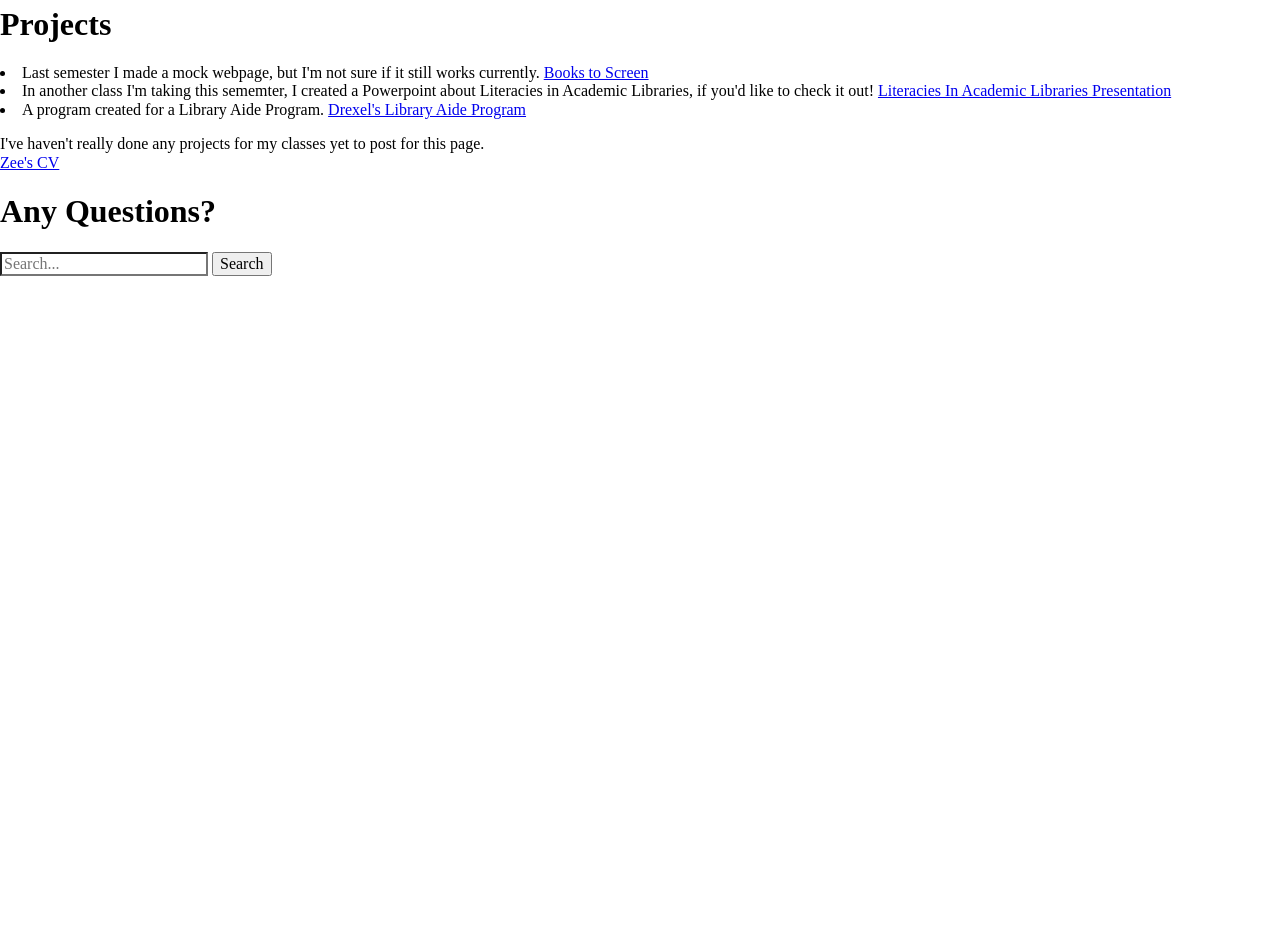
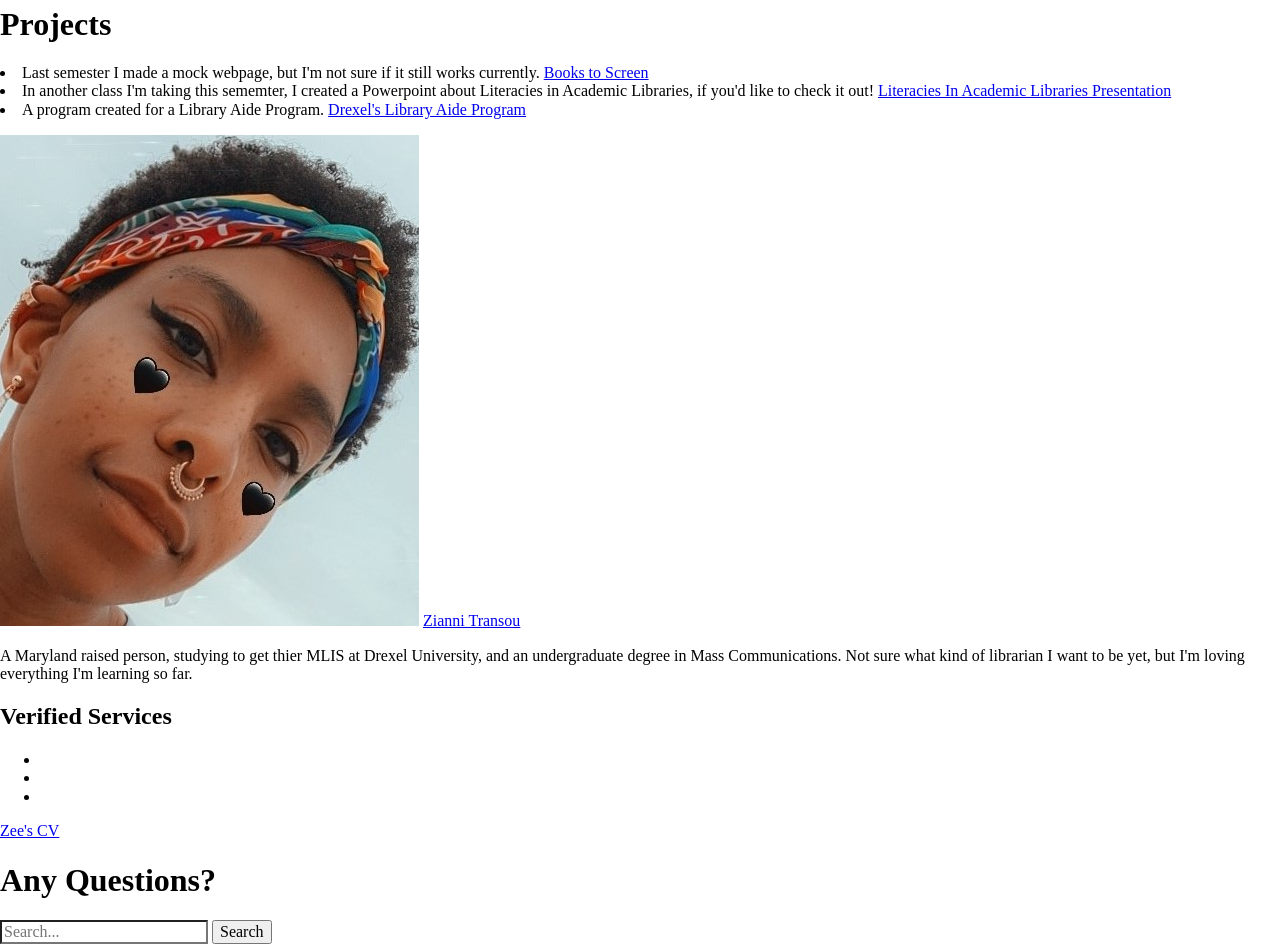
Before and after one commit to zeenerd/Info-552, a plain HTML site: page Week_3_Portfolio/Projects.html in a window 1280 px wide. Shown: the part 240-1184 px from the top of the page. Before the commit the page ends 800 px from the top, so only its background shows below. Drawn offline with Linux system fonts and the light colour scheme.

Commit message:
Didn't add the aside section

```diff
--- a/Week_3_Portfolio/Projects.html
+++ b/Week_3_Portfolio/Projects.html
@@ -36,9 +36,19 @@
       <li> A program created for a Library Aide Program. <a href="https://docs.google.com/document/d/1A1opUNMdRuNrNa-X5BE2KtHEh4FVHGAV2BpRTBLFLpg/edit?usp=sharing">Drexel's Library Aide Program</a></li>
     </p>
 
-<article>
-    I've haven't really done any projects for my classes yet to  post for this page.
-</article>
+    <aside id="index-right">
+        <img src="img/Zee Profile Picture (2).jpg" alt="profile image of Zianni">
+        <a href="https://www.instagram.com/zeemovienerd/">Zianni Transou</a>
+
+        <p>A Maryland raised person, studying to get thier MLIS at Drexel University, and an undergraduate degree in Mass Communications. Not sure what kind of librarian I want to be yet, but I'm loving everything I'm learning so far. </p>
+
+        <h2>Verified Services</h2>
+        <ul>
+            <li><a href="https://discord.com/channels/376586605462552586/572269011900039178"><i class="fa-brands fa-discord"></i></a></li>
+            <li><a href="https://www.tumblr.com/itspanzee"><i class="fa-brands fa-tumblr"></i></a></li>
+            <li><a href="https://open.spotify.com/user/movie_nerd"><i class="fa-brands fa-spotify"></i></a></li>
+        </ul>
+        </aside>
 
     <footer>
         <section id="footer-right">
@@ -64,3 +74,4 @@
     <script src="js/scripts-dist.js"></script>
 
 </body>
+</html>
```
Also changed, not shown: Week_3_Portfolio/About.html (+14 -0 lines), Week_3_Portfolio/Contact.html (+20 -0 lines), Week_3_Portfolio/Resume.html (+15 -0 lines), 1 other file.
